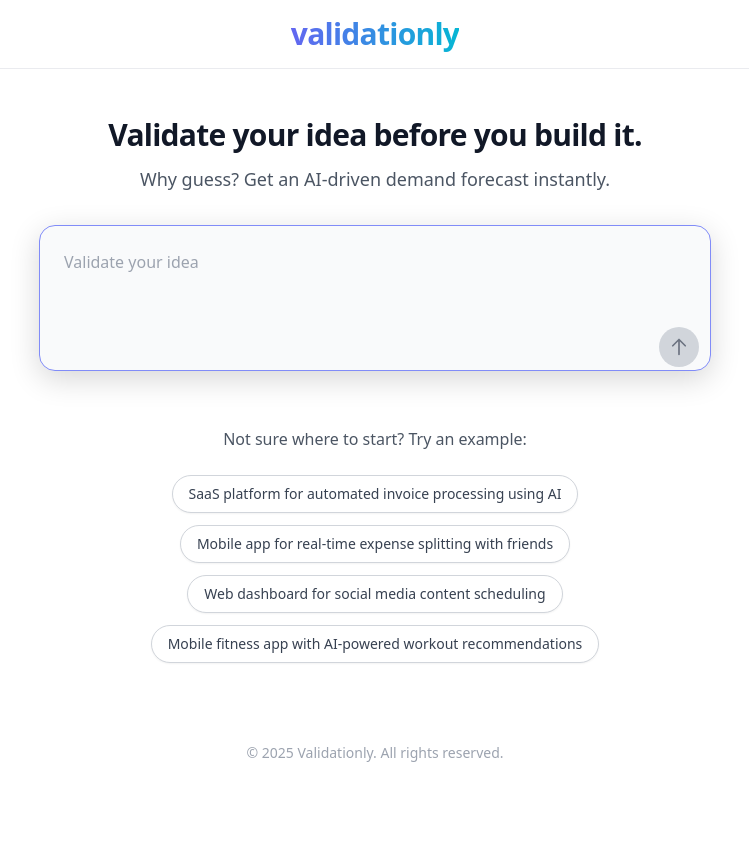
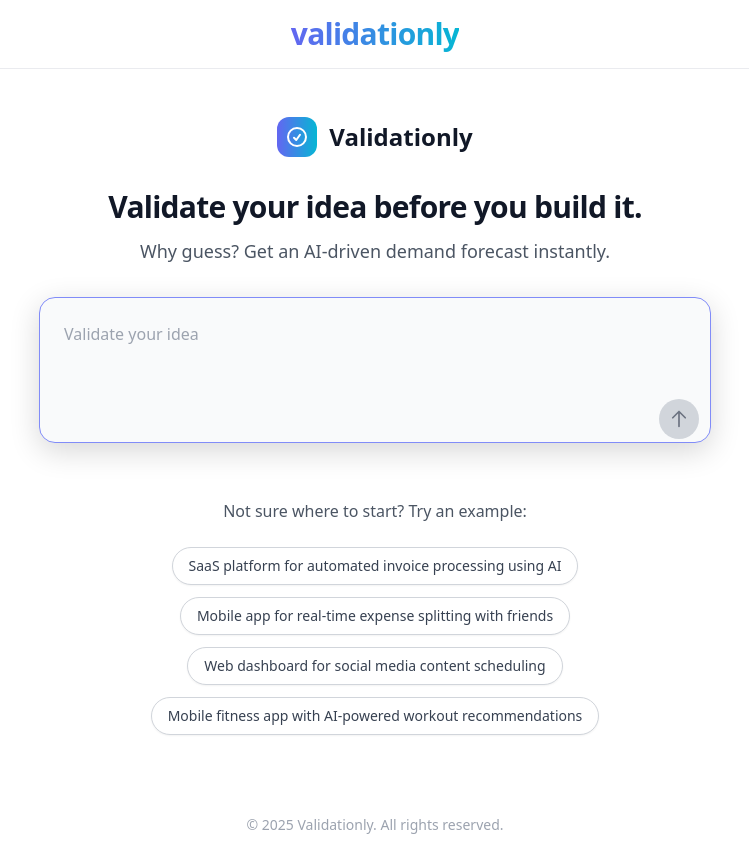
Before and after one commit to kptbarbarossa/validationly, a React (Vite) app: page / in a window 1280 px wide. Shown: the whole page, without its empty margins (265-1014 px from the left). Before the commit the page ends 800 px from the top, so only its background shows below. Built offline with nearby package versions, Linux system fonts and the light colour scheme; the HTML template or start-up script is replaced by a standard one.

Commit message:
Add logo component and prepare Google Analytics setup

```diff
--- a/index.html
+++ b/index.html
@@ -32,14 +32,14 @@
   <link rel="preconnect" href="https://fonts.gstatic.com" crossorigin>
   <link href="https://fonts.googleapis.com/css2?family=Inter:wght@400;500;600;700&display=swap" rel="stylesheet">
 
-  <!-- Google Analytics (Replace GA_MEASUREMENT_ID with your actual ID) -->
-  <!-- <script async src="https://www.googletagmanager.com/gtag/js?id=GA_MEASUREMENT_ID"></script>
+  <!-- Google Analytics -->
+  <script async src="https://www.googletagmanager.com/gtag/js?id=G-XXXXXXXXXX"></script>
   <script>
     window.dataLayer = window.dataLayer || [];
     function gtag(){dataLayer.push(arguments);}
     gtag('js', new Date());
-    gtag('config', 'GA_MEASUREMENT_ID');
-  </script> -->
+    gtag('config', 'G-XXXXXXXXXX');
+  </script>
 
   <script type="importmap">
 {
--- /dev/null
+++ b/src/components/Logo.tsx
@@ -0,0 +1,29 @@
+import React from 'react';
+
+const Logo: React.FC = () => {
+    return (
+        <div className="flex items-center justify-center mb-8">
+            <div className="flex items-center gap-3">
+                {/* Logo Icon */}
+                <div className="w-10 h-10 bg-gradient-to-r from-indigo-500 to-cyan-500 rounded-xl flex items-center justify-center">
+                    <svg
+                        xmlns="http://www.w3.org/2000/svg"
+                        fill="none"
+                        viewBox="0 0 24 24"
+                        strokeWidth={2}
+                        stroke="white"
+                        className="w-6 h-6"
+                    >
+                        <path strokeLinecap="round" strokeLinejoin="round" d="M9 12.75L11.25 15 15 9.75M21 12a9 9 0 11-18 0 9 9 0 0118 0z" />
+                    </svg>
+                </div>
+                {/* Logo Text */}
+                <h1 className="text-2xl font-bold text-gray-900">
+                    Validationly
+                </h1>
+            </div>
+        </div>
+    );
+};
+
+export default Logo;
--- a/src/pages/HomePage.tsx
+++ b/src/pages/HomePage.tsx
@@ -4,6 +4,7 @@ import { useNavigate } from 'react-router-dom';
 import { validateIdea } from '../services/geminiService';
 import type { ValidationResult, UserInput } from '../types';
 import LoadingSpinner from '../components/LoadingSpinner';
+import Logo from '../components/Logo';
 
 const sampleIdeas = [
     "SaaS platform for automated invoice processing using AI",
@@ -104,6 +105,7 @@ const HomePage: React.FC = () => {
 
     return (
         <div className="text-center max-w-3xl mx-auto">
+            <Logo />
             <h1 className="text-2xl sm:text-3xl font-bold text-gray-900 mb-3 tracking-tight">
                 Validate your idea before you build it.
             </h1>
```
